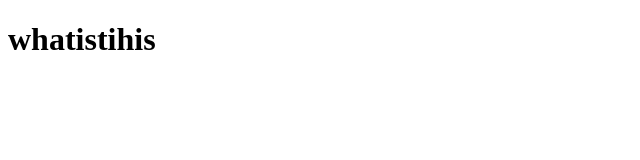
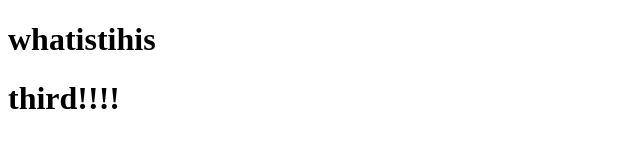
Before and after one commit to pTaehyun/pTaehyun, a plain HTML site: page index.html in a window 1280 px wide. Shown: the whole page, without its empty margins (0-640 px from the left). Drawn offline with Linux system fonts and the light colour scheme.

Commit message:
third commit

```diff
--- a/index.html
+++ b/index.html
@@ -8,5 +8,6 @@
 </head>
 <body>
     <h1> whatistihis </h1>
+    <h1> third!!!! </h1>
 </body>
 </html>
```
